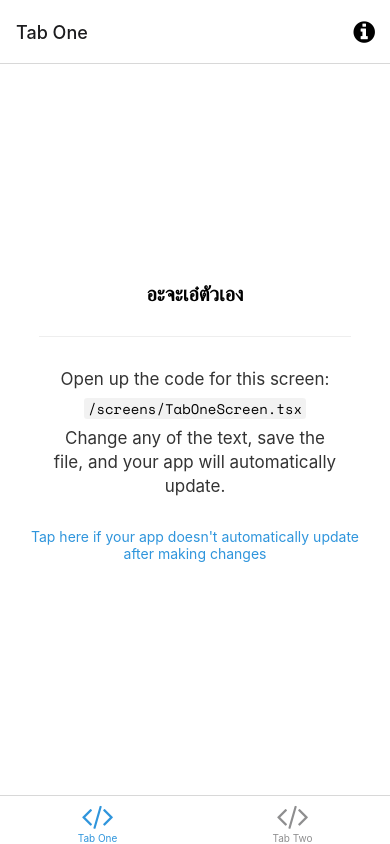
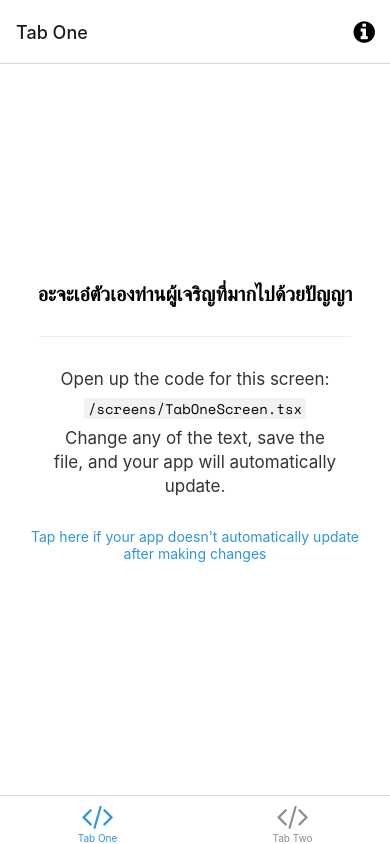
Before and after one commit to Lamoonpunth/Daddy-Bingo-s-Pizza, a React Native app in the folder bingoPizza/: screen /TabOne in a window 390 px wide. Built offline with nearby package versions, Linux system fonts and the light colour scheme; what expo-linking would draw is missing.

Commit message:
push test

```diff
--- a/bingoPizza/screens/TabOneScreen.tsx
+++ b/bingoPizza/screens/TabOneScreen.tsx
@@ -7,7 +7,7 @@ import { RootTabScreenProps } from '../types';
 export default function TabOneScreen({ navigation }: RootTabScreenProps<'TabOne'>) {
   return (
     <View style={styles.container}>
-      <Text style={styles.title}>อะจะเอ๋ตัวเอง</Text>
+      <Text style={styles.title}>อะจะเอ๋ตัวเองท่านผู้เจริญที่มากไปด้วยปัญญา</Text>
       <View style={styles.separator} lightColor="#eee" darkColor="rgba(255,255,255,0.1)" />
       <EditScreenInfo path="/screens/TabOneScreen.tsx" />
     </View>
```
